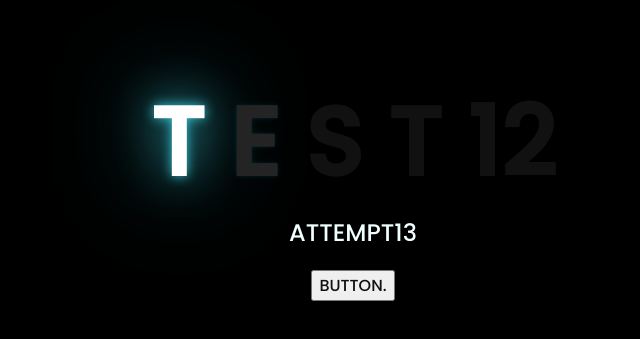
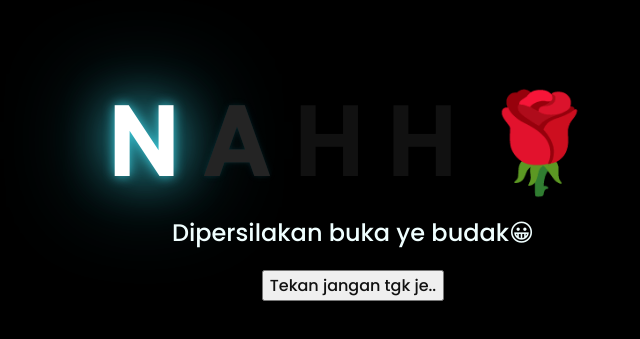
Before and after one commit to Danish421/FORYOU, a plain HTML site: page index.html in a window 1280 px wide. Shown: the part 223-562 px from the top of the page, without its empty margins (295-935 px from the left). Drawn offline with Linux system fonts and the light colour scheme.

Commit message:
Update index.html

```diff
--- a/index.html
+++ b/index.html
@@ -10,18 +10,18 @@
 </head>
 <body>
     <div class="greetings">
-        <span>T</span>
-        <span>E</span>
-        <span>S</span>
-        <span>T</span>
-        <span>12</span>
+        <span>N</span>
+        <span>A</span>
+        <span>H</span>
+        <span>H</span>
+        <span>🌹</span>
     </div>
     <div class="description">
-        <span>ATTEMPT13</span>
+        <span>Dipersilakan buka ye budak😀</span>
     </div>
     <div class="button">
         <button>
-            <a href="flower.html">BUTTON.</a>
+            <a href="flower.html">Tekan jangan tgk je..</a>
         </button>
 
     </div>
```
